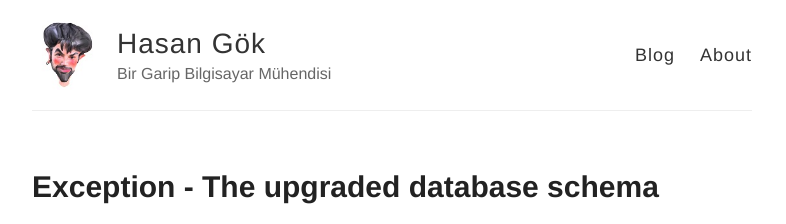
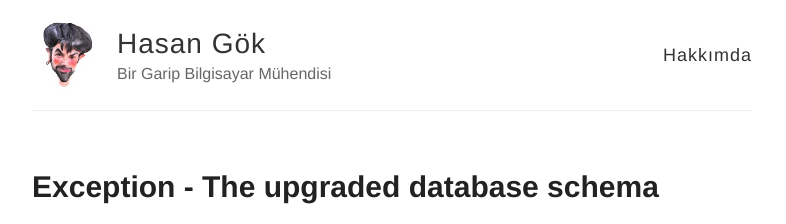
Before and after one commit to hasangok/hasangok.github.io, a Jekyll site: the page built from index.html, in a window 1280 px wide and 900 px high. Shown: the top 224 px of the window, without its empty margins (248-1034 px from the left). Built offline with Jekyll 4.4.1, drawn with Linux system fonts in a browser that asks for light colours; the list of posts is cut into pages by our own code.

Commit message:
Update default.html

```diff
--- a/_layouts/default.html
+++ b/_layouts/default.html
@@ -11,10 +11,7 @@
 
     <link rel="stylesheet" type="text/css" href="{{ site.baseurl }}/style.css" />
     <link rel="alternate" type="application/rss+xml" title="{{ site.name }} - {{ site.description }}" href="{{ site.baseurl }}/feed.xml" />
-
-    <!-- Created with Jekyll Now - http://github.com/barryclark/jekyll-now -->
   </head>
-
   <body>
     <div class="wrapper-masthead">
       <div class="container">
@@ -27,8 +24,7 @@
           </div>
 
           <nav>
-            <a href="{{ site.baseurl }}/">Blog</a>
-            <a href="{{ site.baseurl }}/about">About</a>
+            <a href="{{ site.baseurl }}/hakkimda">Hakkımda</a>
           </nav>
         </header>
       </div>
```
